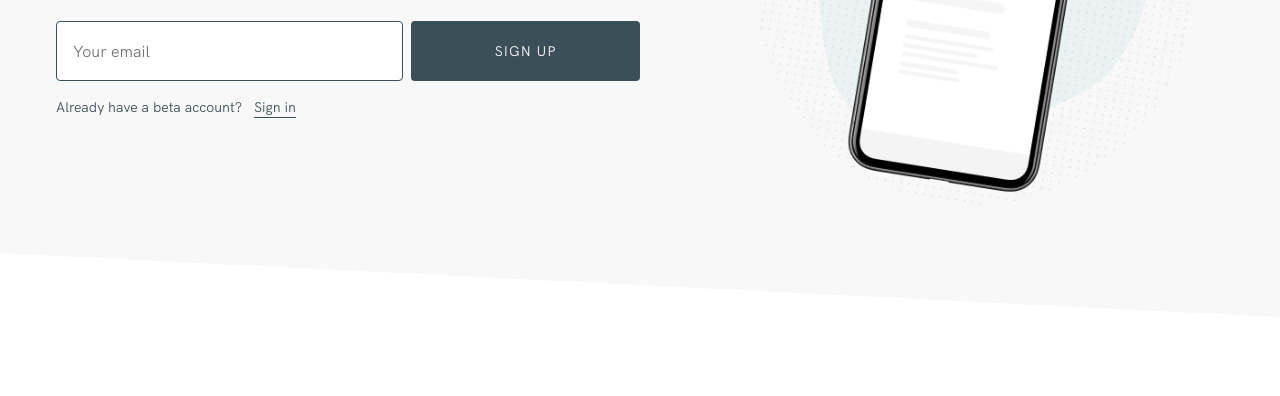
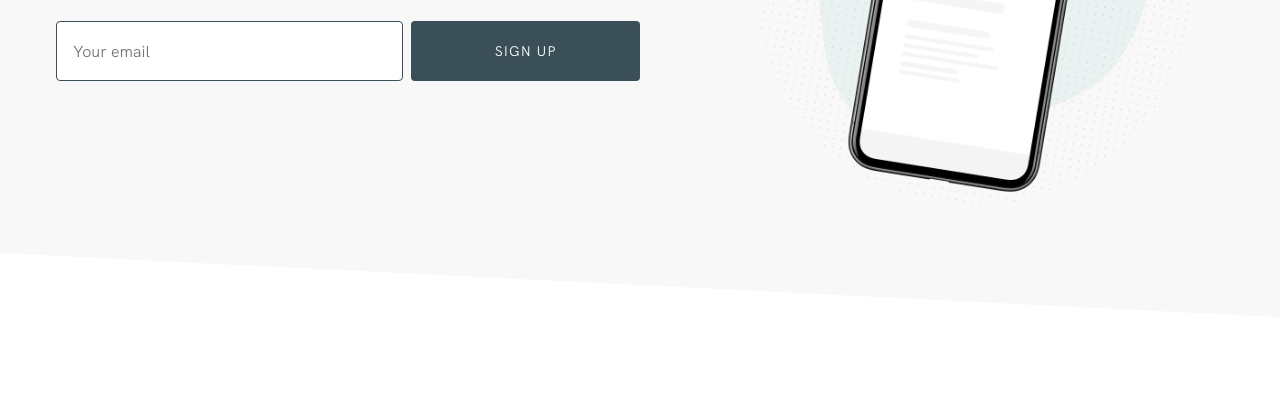
Before and after one commit to Aethon-Labs/iotdoctor-landing, a Gatsby site: page / in a window 1280 px wide. Shown: the part 404-800 px from the top of the page. Built offline with nearby package versions, Linux system fonts and the light colour scheme; Gatsby itself is replaced by a stand-in of ours.

Commit message:
Removed form subtitle

```diff
--- a/src/components/sections/header.js
+++ b/src/components/sections/header.js
@@ -65,10 +65,6 @@ const Header = () => {
               />
               <HeaderButton>{submitButtonText}</HeaderButton>
             </HeaderForm>
-            <FormSubtitle>
-              Already have a beta account?{" "}
-              <FormSubtitleLink to="/">Sign in</FormSubtitleLink>
-            </FormSubtitle>
           </HeaderTextGroup>
           <ImageWrapper>
             <StyledImage fluid={data.file.childImageSharp.fluid} />
```
